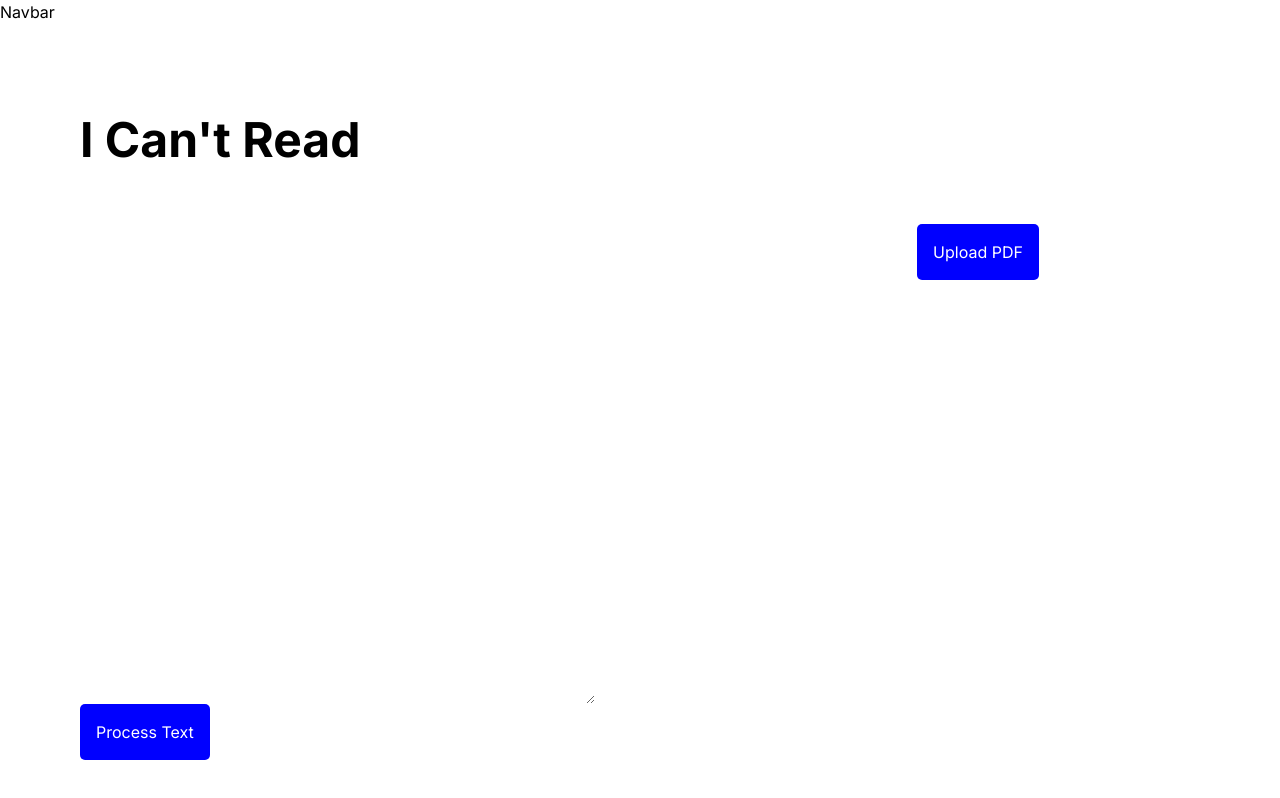
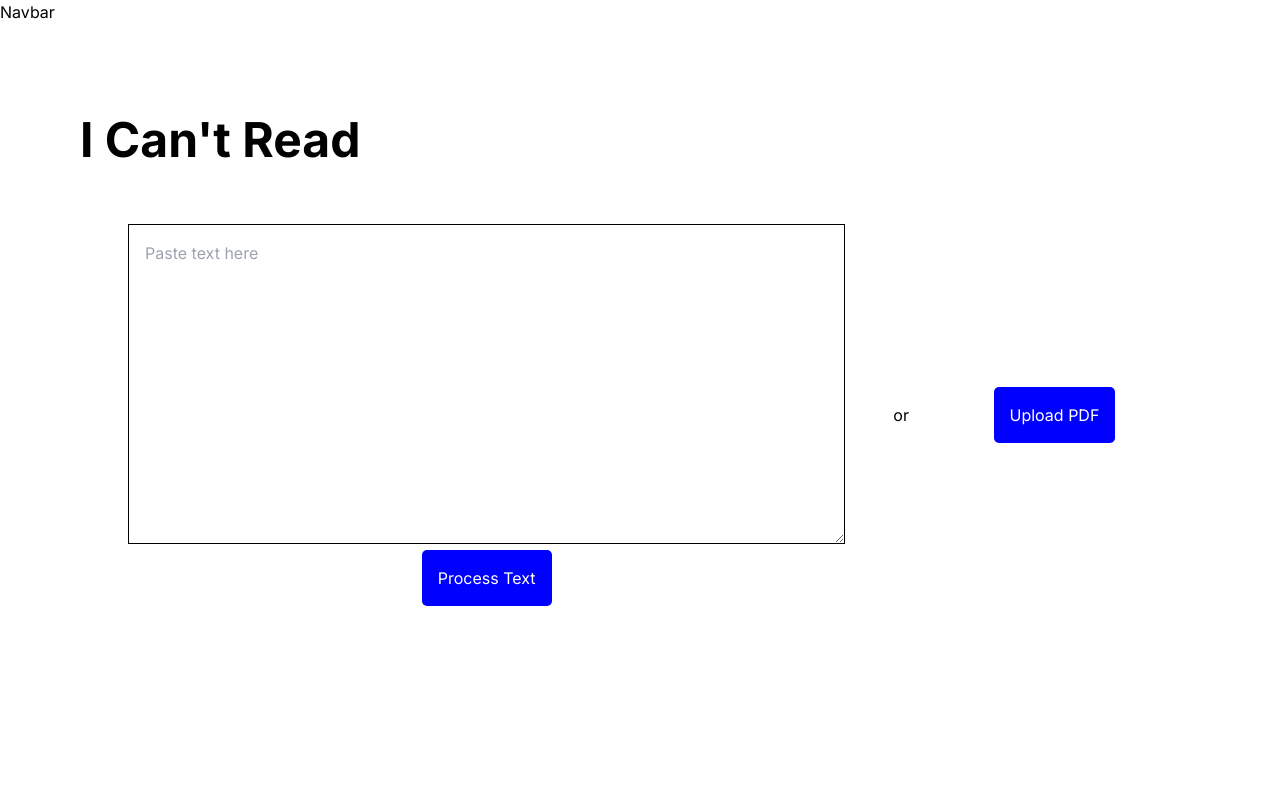
Before and after one commit to emiilyxie/i-cant-read, a Next.js app: page / in a window 1280 px wide. Shown: the top 798 px of the page. Built offline with nearby package versions, Linux system fonts and the light colour scheme.

Commit message:
make home page look better

```diff
--- a/app/Page.module.css
+++ b/app/Page.module.css
@@ -6,15 +6,26 @@
 
 .homeContent {
   display: flex;
+  align-items: center;
+  text-align: center;
 }
 
 .textInputContent {
   flex-grow: 2;
+  margin: 0 3em;
 }
 
 .uploadPDFContent {
   flex-grow: 1;
 }
+
+.textArea {
+  border: 1px solid black;
+  width: 100%;
+  height: 20rem;
+  padding: 1em;
+}
+
 .content {
   margin: 5rem 5rem;
 }
--- a/app/page.tsx
+++ b/app/page.tsx
@@ -30,8 +30,12 @@ export default function Home() {
 
       <div className={styles.homeContent}>
         <div className={styles.textInputContent}>
-          <textarea className={"block"} onChange={handleTextAreaChange} id="inputText" rows={20} cols={50}></textarea>
+          <textarea className={styles.textArea} placeholder={"Paste text here"} onChange={handleTextAreaChange}></textarea>
           <Link href={"/readable"}><button onClick={handleProcessText}>Process Text</button></Link>
+        </div>
+
+        <div>
+          or
         </div>
 
         <div className={styles.uploadPDFContent}>
```
